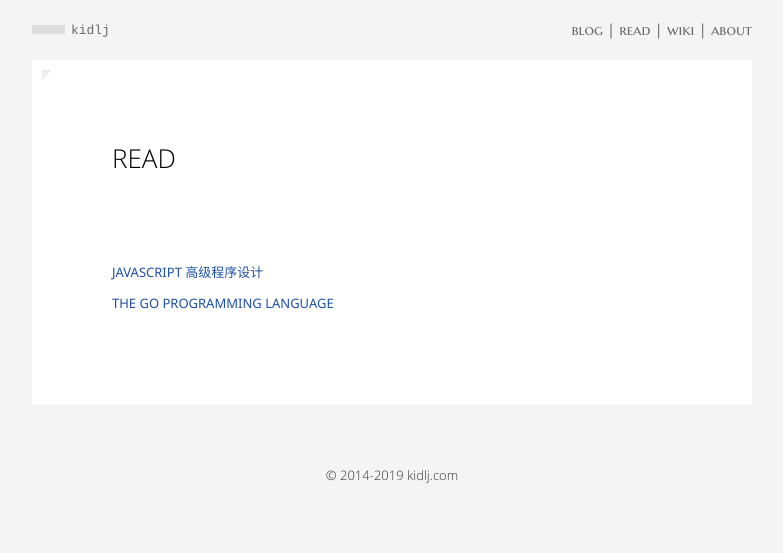
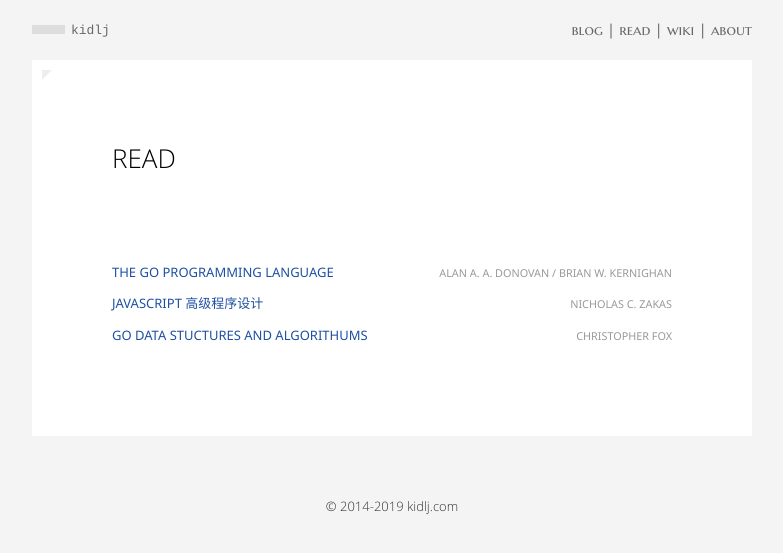
Before and after one commit to kidlj/awei, a Jekyll site: the page built from read/index.html, in a window 1280 px wide. Shown: the top 553 px of the page, without its empty margins (248-1031 px from the left). Built offline with Jekyll 4.4.1, drawn with Linux system fonts in a browser that asks for light colours.

Commit message:
reading list style tweaks:
1. add book author
2. sorted by creation date

```diff
--- /dev/null
+++ b/_read/go-data-structures-and-algorithms.md
@@ -0,0 +1,8 @@
+---
+title: Go Data Stuctures and Algorithums
+author: Christopher Fox
+date: 2019-05-10
+---
+
+Chapter 6: Stacks
+=================
--- a/_read/professional-javascript.md
+++ b/_read/professional-javascript.md
@@ -1,5 +1,7 @@
 ---
 title: Javascript 高级程序设计
+author: Nicholas C. Zakas
+date: 2018-07-20
 ---
 
 第 1 章 Javascript 简介
--- a/_read/the-go-programming-language.mkd
+++ b/_read/the-go-programming-language.mkd
@@ -1,5 +1,7 @@
 ---
 title: The Go Programming Language
+author: Alan A. A. Donovan / Brian W. Kernighan
+date: 2018-02-25
 ---
 
 Chapter 2: Program Structure
--- a/blog/index.html
+++ b/blog/index.html
@@ -11,8 +11,8 @@ title: Blog
     </header>
 
     <ul class="post-listing">
-			{% for post in paginator.posts %}
-			<li><small class="datetime muted">{{ post.date | date_to_string }}</small>
+      {% for post in paginator.posts | sort "date" %}
+      <li><small class="author muted">{{ post.date | date_to_string }}</small>
         <a href="{{ post.url }}">{{ post.title }}</a></li>
       {% endfor %}
     </ul>
--- a/css/style.css
+++ b/css/style.css
@@ -241,10 +241,8 @@ ul.post-listing li {
 	text-transform: uppercase;
 	margin-bottom: 10px; }
 
-ul.post-listing .datetime {
+ul.post-listing .datetime, ul.post-listing .author {
   vertical-align: baseline;
-  zoom: 1;
-  width: 130px;
   text-transform: uppercase;
   float: right;
   color: #999;
--- a/read/index.html
+++ b/read/index.html
@@ -12,7 +12,8 @@ title: Read
 
     <ul class="post-listing">
       {% for post in site.read %}
-			<li><a href="{{ post.url }}">{{ post.title }}</a></li>
+      <li><small class="author muted">{{ post.author }}</small>
+        <a href="{{ post.url }}">{{ post.title }}</a></li>
       {% endfor %}
     </ul>
   </article>
```
Lines whose indentation alone changed are shown as unchanged.
